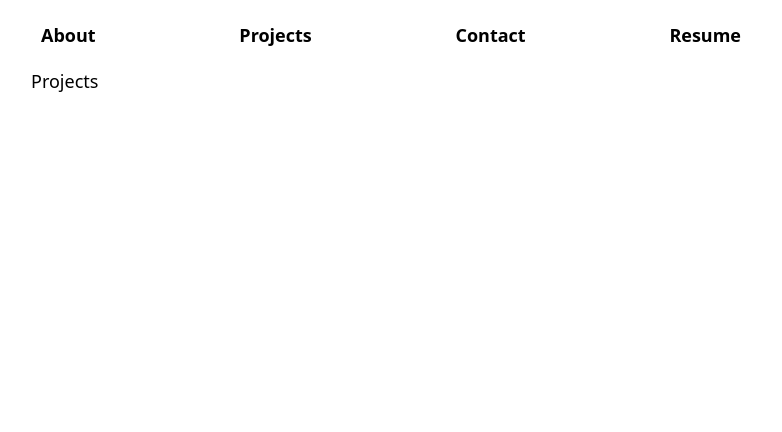
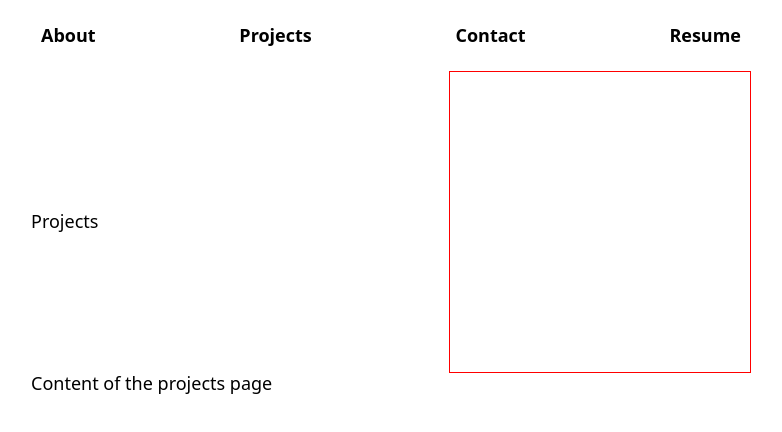
Before and after one commit to dont-hurry/portfolio, a JavaScript app: page /projects in a window 1280 px wide. Shown: the top 432 px of the page, without its empty margins (249-1031 px from the left). Built offline with nearby package versions, Linux system fonts and the light colour scheme.

Commit message:
Add pages and layout

```diff
--- a/src/App.js
+++ b/src/App.js
@@ -1,6 +1,9 @@
 import { BrowserRouter as Router, Switch, Route } from "react-router-dom";
 import styles from "./App.module.css";
 import Navigation from "./components/Navigation";
+import About from "./pages/about";
+import Projects from "./pages/projects";
+import Contact from "./pages/contact";
 
 export default function App() {
   return (
@@ -9,11 +12,9 @@ export default function App() {
         <Navigation />
 
         <Switch>
-          <Route path="/" exact>
-            About
-          </Route>
-          <Route path="/projects">Projects</Route>
-          <Route path="/contact">Contact</Route>
+          <Route path="/" exact component={About} />
+          <Route path="/projects" component={Projects} />
+          <Route path="/contact" component={Contact} />
         </Switch>
       </div>
     </Router>
--- /dev/null
+++ b/src/components/Canvas.js
@@ -0,0 +1,3 @@
+export default function Canvas() {
+  return <canvas width="300" height="300" />;
+}
--- /dev/null
+++ b/src/components/PageLayout.js
@@ -0,0 +1,15 @@
+import styles from "./PageLayout.module.css";
+import Canvas from "./Canvas";
+
+export default function PageLayout({ title, children }) {
+  return (
+    <div>
+      <div className={styles.header}>
+        {title}
+        <Canvas />
+      </div>
+
+      <div>{children}</div>
+    </div>
+  );
+}
--- /dev/null
+++ b/src/components/PageLayout.module.css
@@ -0,0 +1,10 @@
+.header {
+  align-items: center;
+  display: flex;
+  justify-content: space-between;
+}
+
+/* Debugging */
+.header canvas {
+  border: 1px solid red;
+}
--- /dev/null
+++ b/src/pages/about.js
@@ -0,0 +1,5 @@
+import PageLayout from "../components/PageLayout";
+
+export default function About() {
+  return <PageLayout title="About">Content of the about page</PageLayout>;
+}
--- /dev/null
+++ b/src/pages/contact.js
@@ -0,0 +1,5 @@
+import PageLayout from "../components/PageLayout";
+
+export default function Contact() {
+  return <PageLayout title="Contact">Content of the contact page</PageLayout>;
+}
--- /dev/null
+++ b/src/pages/projects.js
@@ -0,0 +1,5 @@
+import PageLayout from "../components/PageLayout";
+
+export default function Projects() {
+  return <PageLayout title="Projects">Content of the projects page</PageLayout>;
+}
```
